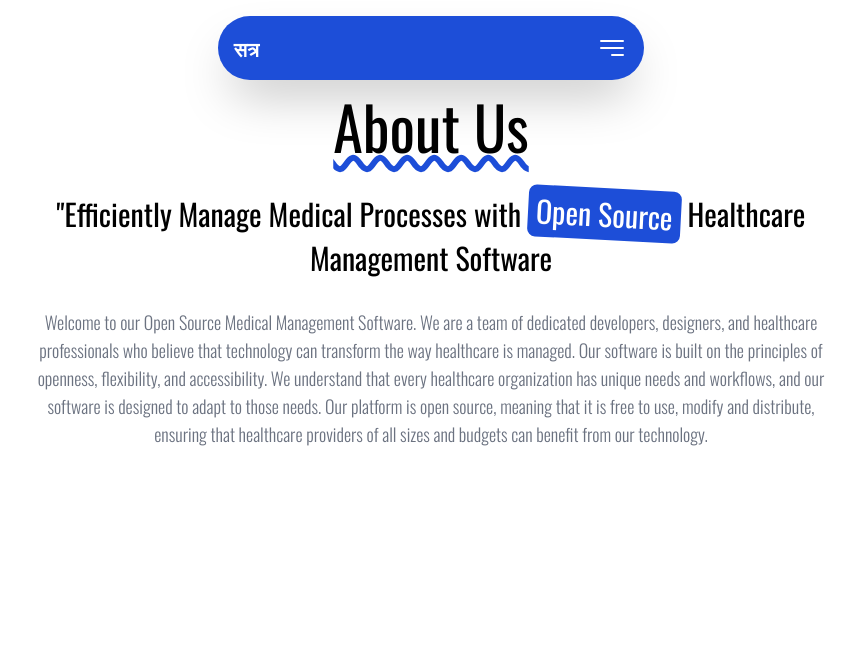
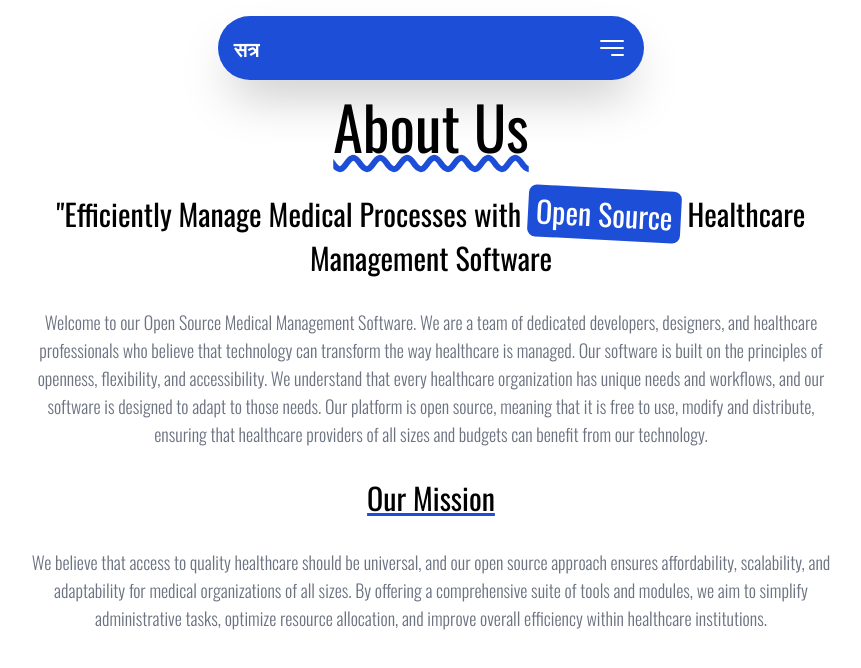
Before and after one commit to bhargavjyoti/satrr, a React (Vite) app: page /about in a window 1280 px wide. Shown: the top 668 px of the page, without its empty margins (209-1070 px from the left). Built offline with nearby package versions, Linux system fonts and the light colour scheme.

Commit message:
add our mission paragraph

```diff
--- a/src/pages/About.jsx
+++ b/src/pages/About.jsx
@@ -9,6 +9,8 @@ const About = () => {
             <h1 className='text-6xl underline decoration-blue-700 decoration-wavy'>About Us</h1>
             <h3 className='text-3xl text-center max-w-3xl'>"Efficiently Manage Medical Processes with <div className='bg-blue-700 text-white p-2 rounded-lg inline-block rotate-3 mt-2 md:mt-0'>Open Source</div> Healthcare Management Software</h3>
             <p className='text-lg text-center font-light md:w-3/4 text-gray-500'>Welcome to our Open Source Medical Management Software. We are a team of dedicated developers, designers, and healthcare professionals who believe that technology can transform the way healthcare is managed. Our software is built on the principles of openness, flexibility, and accessibility. We understand that every healthcare organization has unique needs and workflows, and our software is designed to adapt to those needs. Our platform is open source, meaning that it is free to use, modify and distribute, ensuring that healthcare providers of all sizes and budgets can benefit from our technology.</p>
+            <h3 className='text-3xl text-center max-w-3xl underline decoration-blue-700'>Our Mission</h3>
+            <p className='text-lg text-center font-light md:w-3/4 text-gray-500'>We believe that access to quality healthcare should be universal, and our open source approach ensures affordability, scalability, and adaptability for medical organizations of all sizes. By offering a comprehensive suite of tools and modules, we aim to simplify administrative tasks, optimize resource allocation, and improve overall efficiency within healthcare institutions.</p>
           </div>
         </div>
       </div>
```
